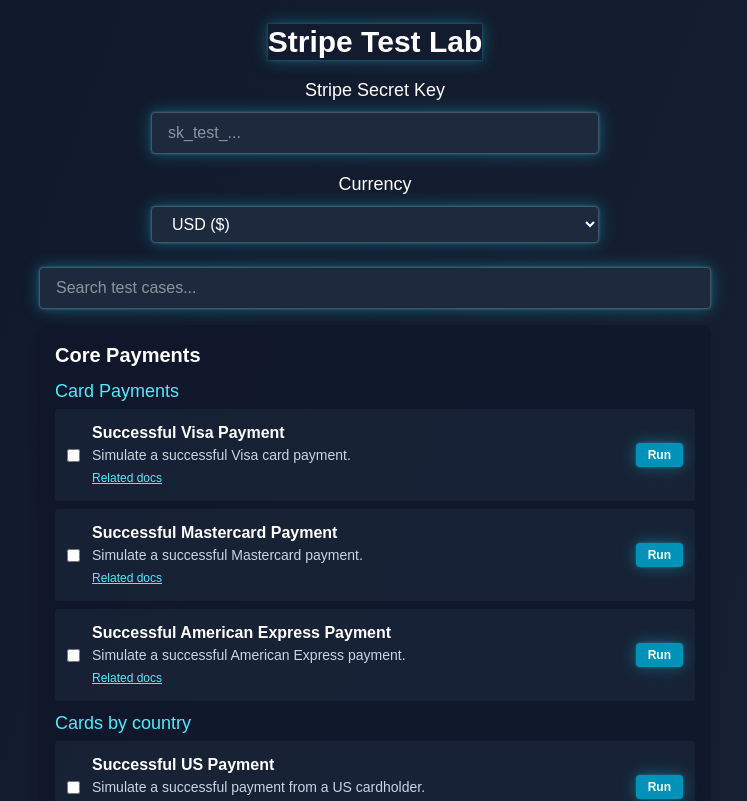
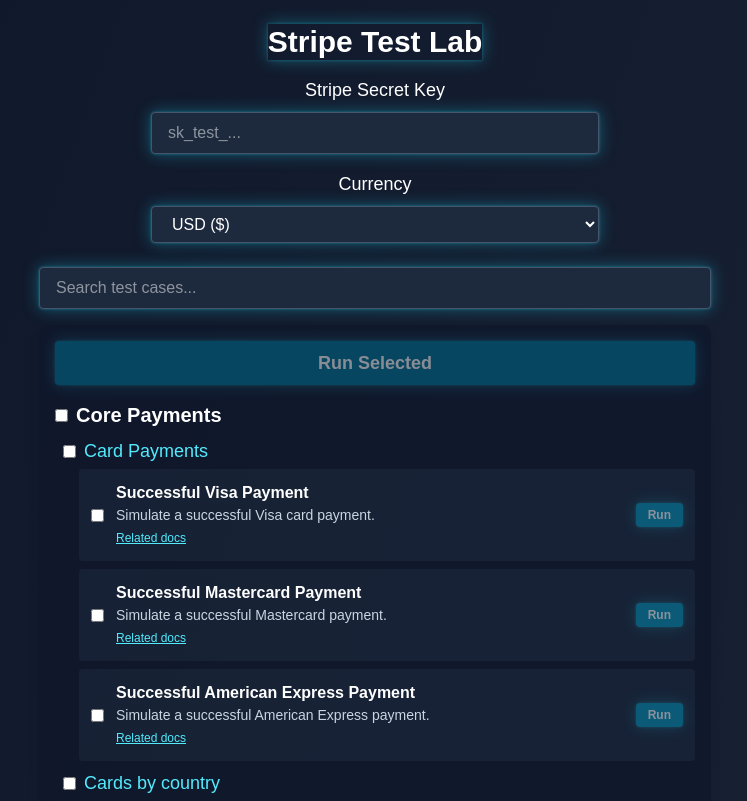
Before and after one commit to gverni-stripe/stripe-test-lab, a Next.js app: page / in a window 1280 px wide. Shown: the top 801 px of the page, without its empty margins (265-1012 px from the left). Built offline with nearby package versions, Linux system fonts and the light colour scheme.

Commit message:
Enhance test case execution UI with improved logging and selection features

```diff
--- a/src/app/page.tsx
+++ b/src/app/page.tsx
@@ -1,6 +1,6 @@
 'use client';
 
-import { useState } from "react";
+import { useState, useRef, useEffect } from "react";
 import { allTestCaseGroups } from '../test-cases';
 import { TestCase } from '../test-cases/types';
 
@@ -26,6 +26,15 @@
   const [log, setLog] = useState<string[]>([]);
   const [running, setRunning] = useState(false);
   const [currency, setCurrency] = useState('usd');
+  const logEndRef = useRef<HTMLDivElement | null>(null);
+  const shouldScrollRef = useRef(false);
+
+  useEffect(() => {
+    if (shouldScrollRef.current && log.length > 0) {
+      logEndRef.current?.scrollIntoView({ behavior: 'smooth' });
+      shouldScrollRef.current = false;
+    }
+  }, [log]);
 
   // Filtered test cases by search
   const filteredCases = allTestCases.filter(
@@ -53,6 +62,7 @@
   // Update runTest and runSelected to handle errors and log in red with emoji
   const runTest = async (id: string) => {
     setRunning(true);
+    shouldScrollRef.current = true;
     setLog(l => [...l, `Running test: ${id}`]);
     const result = await runTestCase(stripeKey, id, currency);
     if (result.error) {
@@ -65,6 +75,7 @@
 
   const runSelected = async () => {
     setRunning(true);
+    shouldScrollRef.current = true;
     for (const id of selected) {
       setLog(l => [...l, `Running test: ${id}`]);
       const result = await runTestCase(stripeKey, id, currency);
@@ -74,7 +85,28 @@
         setLog(l => [...l, `<span class='text-green-400'>✅ ${result.message || `Test completed: ${id}`}</span>`]);
       }
     }
+    setLog(l => [...l, "<span class='text-cyan-300'>🎉 All selected test cases have been executed.</span>"]);
     setRunning(false);
+  };
+
+  // Group/subgroup selection helpers
+  const handleGroupSelect = (groupLabel: string, checked: boolean) => {
+    const group = allTestCaseGroups.find(g => g.label === groupLabel);
+    if (!group) return;
+    const groupIds = group.testCases.map(tc => tc.id).filter(id => filteredCases.some(f => f.id === id));
+    setSelected(sel => checked
+      ? Array.from(new Set([...sel, ...groupIds]))
+      : sel.filter(id => !groupIds.includes(id))
+    );
+  };
+  const handleSubgroupSelect = (groupLabel: string, subcat: string, checked: boolean) => {
+    const group = allTestCaseGroups.find(g => g.label === groupLabel);
+    if (!group) return;
+    const subIds = group.testCases.filter(tc => tc.category === subcat && filteredCases.some(f => f.id === tc.id)).map(tc => tc.id);
+    setSelected(sel => checked
+      ? Array.from(new Set([...sel, ...subIds]))
+      : sel.filter(id => !subIds.includes(id))
+    );
   };
 
   // Helper: map Stripe object prefixes to dashboard URLs
@@ -85,27 +117,71 @@
     'ch_': (id) => `https://dashboard.stripe.com/test/payments/${id}`,
     'in_': (id) => `https://dashboard.stripe.com/test/invoices/${id}`,
     'sub_': (id) => `https://dashboard.stripe.com/test/subscriptions/${id}`,
-    'pm_': (id) => `https://dashboard.stripe.com/test/payment_methods/${id}`,
-    'setup_': (id) => `https://dashboard.stripe.com/test/setup_intents/${id}`,
-    'si_': (id) => `https://dashboard.stripe.com/test/setup_intents/${id}`,
-    'tok_': (id) => `https://dashboard.stripe.com/test/tokens/${id}`,
-    'ep_': (id) => `https://dashboard.stripe.com/test/express/${id}`,
-    // Add more as needed
+    'rfnd_': (id) => `https://dashboard.stripe.com/test/refunds/${id}`,
+    'dp_': (id) => `https://dashboard.stripe.com/test/disputes/${id}`,
   };
 
-  // Helper: linkify Stripe object IDs in a log line
-  function linkifyStripeIds(line: string): string {
-    // Regex for Stripe object IDs (common prefixes)
-    const regex = /\b([a-z]{2,6}_[A-Za-z0-9]+)\b/g;
-    return line.replace(regex, (match) => {
+  // Parse log entry for color, emoji, and clickable Stripe IDs (no dangerouslySetInnerHTML)
+  function renderLogEntry(entry: string) {
+    // Regex for <span class='text-...'>...</span>
+    const spanRegex = /<span class='(text-[^']+)'>([\s\S]*?)<\/span>/g;
+    const parts: React.ReactNode[] = [];
+    let lastIndex = 0;
+    let match;
+    while ((match = spanRegex.exec(entry)) !== null) {
+      if (match.index > lastIndex) {
+        parts.push(linkifyStripeIdsReact(entry.slice(lastIndex, match.index)));
+      }
+      parts.push(
+        <span key={parts.length} className={match[1]}>{linkifyStripeIdsReact(match[2])}</span>
+      );
+      lastIndex = match.index + match[0].length;
+    }
+    if (lastIndex < entry.length) {
+      parts.push(linkifyStripeIdsReact(entry.slice(lastIndex)));
+    }
+    return <>{parts}</>;
+  }
+
+  // React version of linkifyStripeIds
+  function linkifyStripeIdsReact(line: string): React.ReactNode {
+    const regex = /\b([a-z]{2,5}_[a-zA-Z0-9]+)\b/g;
+    const nodes: React.ReactNode[] = [];
+    let lastIndex = 0;
+    let match;
+    while ((match = regex.exec(line)) !== null) {
+      if (match.index > lastIndex) {
+        nodes.push(line.slice(lastIndex, match.index));
+      }
+      const id = match[1];
+      let url: string | null = null;
       for (const prefix in STRIPE_DASHBOARD_URLS) {
-        if (match.startsWith(prefix)) {
-          const url = STRIPE_DASHBOARD_URLS[prefix](match);
-          return `<a href="${url}" target="_blank" rel="noopener noreferrer" class="text-cyan-300 underline hover:text-cyan-200 focus:outline-none focus:ring-2 focus:ring-cyan-400">${match}</a>`;
+        if (id.startsWith(prefix)) {
+          url = STRIPE_DASHBOARD_URLS[prefix](id);
+          break;
         }
       }
-      return match;
-    });
+      if (url) {
+        nodes.push(
+          <a
+            key={nodes.length}
+            href={url}
+            target="_blank"
+            rel="noopener noreferrer"
+            className="underline text-cyan-300 hover:text-cyan-400"
+          >
+            {id}
+          </a>
+        );
+      } else {
+        nodes.push(id);
+      }
+      lastIndex = match.index + id.length;
+    }
+    if (lastIndex < line.length) {
+      nodes.push(line.slice(lastIndex));
+    }
+    return nodes;
   }
 
   return (
@@ -153,18 +229,54 @@
         />
       </div>
       <div className="w-full max-w-2xl bg-slate-900/80 rounded-lg p-4 shadow-lg mb-6">
-        {allTestCaseGroups.map((group) => (
+        {/* Run Selected button at the top */}
+        <button
+          className="w-full mb-4 py-2 rounded bg-cyan-700 hover:bg-cyan-600 text-white font-bold text-lg disabled:opacity-50 disabled:cursor-not-allowed medium-glow"
+          onClick={runSelected}
+          disabled={selected.length === 0 || running || !stripeKey}
+        >
+          Run Selected
+        </button>
+        {allTestCaseGroups.map((group) => {
+          const groupIds = group.testCases.map(tc => tc.id).filter(id => filteredCases.some(f => f.id === id));
+          const allGroupSelected = groupIds.length > 0 && groupIds.every(id => selected.includes(id));
+          const someGroupSelected = groupIds.some(id => selected.includes(id));
+          return (
             <div key={group.label} className="mb-4">
-            <h2 className="text-xl font-semibold mb-2">{group.label}</h2>
+              <div className="flex items-center mb-2">
+                <input
+                  type="checkbox"
+                  checked={allGroupSelected}
+                  ref={el => { if (el) el.indeterminate = !allGroupSelected && someGroupSelected; }}
+                  onChange={e => handleGroupSelect(group.label, e.target.checked)}
+                  className="accent-cyan-400 mr-2"
+                  disabled={running || groupIds.length === 0}
+                />
+                <h2 className="text-xl font-semibold">{group.label}</h2>
+              </div>
               {/* Group by subcategory (category) */}
-            {Array.from(new Set(group.testCases.map(tc => tc.category))).map(subcat => (
+              {Array.from(new Set(group.testCases.map(tc => tc.category))).map(subcat => {
+                const subIds = group.testCases.filter(tc => tc.category === subcat && filteredCases.some(f => f.id === tc.id)).map(tc => tc.id);
+                const allSubSelected = subIds.length > 0 && subIds.every(id => selected.includes(id));
+                const someSubSelected = subIds.some(id => selected.includes(id));
+                return (
                   <div key={subcat} className="mb-2">
-                <h3 className="text-lg font-medium mb-1 text-cyan-300">{subcat}</h3>
+                    <div className="flex items-center mb-1 ml-2"> {/* Reduced subgroup indent */}
+                      <input
+                        type="checkbox"
+                        checked={allSubSelected}
+                        ref={el => { if (el) el.indeterminate = !allSubSelected && someSubSelected; }}
+                        onChange={e => handleSubgroupSelect(group.label, subcat, e.target.checked)}
+                        className="accent-cyan-400 mr-2"
+                        disabled={running || subIds.length === 0}
+                      />
+                      <h3 className="text-lg font-medium text-cyan-300">{subcat}</h3>
+                    </div>
                     <ul className="space-y-2">
                       {group.testCases.filter(tc => tc.category === subcat && filteredCases.some(f => f.id === tc.id)).map(tc => (
                         <li
                           key={tc.id}
-                      className="flex items-center gap-3 bg-slate-800/60 rounded p-3 hover:ring-2 hover:ring-cyan-400 transition-shadow"
+                          className="flex items-center gap-3 bg-slate-800/60 rounded p-3 hover:ring-2 hover:ring-cyan-400 transition-shadow ml-6" // Increased test case indent
                         >
                           <input
                             type="checkbox"
@@ -188,9 +300,9 @@
                             )}
                           </div>
                           <button
-                        className="px-3 py-1 rounded bg-cyan-600 hover:bg-cyan-500 text-white text-xs font-bold medium-glow"
+                            className={`px-3 py-1 rounded text-white text-xs font-bold medium-glow ${running || !stripeKey ? 'bg-cyan-600 opacity-50 cursor-not-allowed' : 'bg-cyan-600 hover:bg-cyan-500'}`}
                             onClick={() => runTest(tc.id)}
-                        disabled={running}
+                            disabled={running || !stripeKey}
                           >
                             Run
                           </button>
@@ -198,24 +310,28 @@
                       ))}
                     </ul>
                   </div>
-            ))}
+                );
+              })}
             </div>
-        ))}
+          );
+        })}
+        {/* Run Selected button at the bottom */}
         <button
           className="w-full mt-4 py-2 rounded bg-cyan-700 hover:bg-cyan-600 text-white font-bold text-lg disabled:opacity-50 disabled:cursor-not-allowed medium-glow"
           onClick={runSelected}
-          disabled={selected.length === 0 || running}
+          disabled={selected.length === 0 || running || !stripeKey}
         >
           Run Selected
         </button>
       </div>
       <div className="w-full max-w-2xl bg-black/70 rounded-lg p-4 shadow-inner min-h-[120px] font-mono text-xs overflow-y-auto">
         <div className="mb-2 font-bold text-cyan-300">Execution Log</div>
-        <ul>
-          {log.map((line, i) => (
-            <li key={i} dangerouslySetInnerHTML={{ __html: linkifyStripeIds(line) }} />
+        <div className="mt-6 rounded p-4 min-h-[120px] max-h-72 overflow-y-auto text-sm font-mono log-glow">
+          {log.map((entry, i) => (
+            <div key={i}>{renderLogEntry(entry)}</div>
           ))}
-        </ul>
+          <div ref={logEndRef} />
+        </div>
       </div>
     </div>
   );
```
Lines whose indentation alone changed are shown as unchanged.
